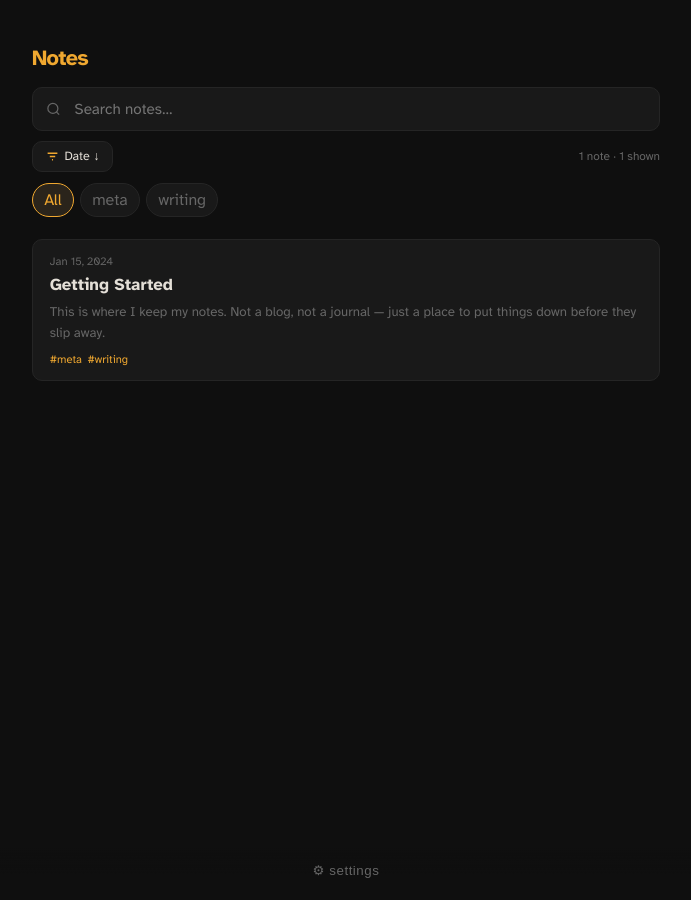
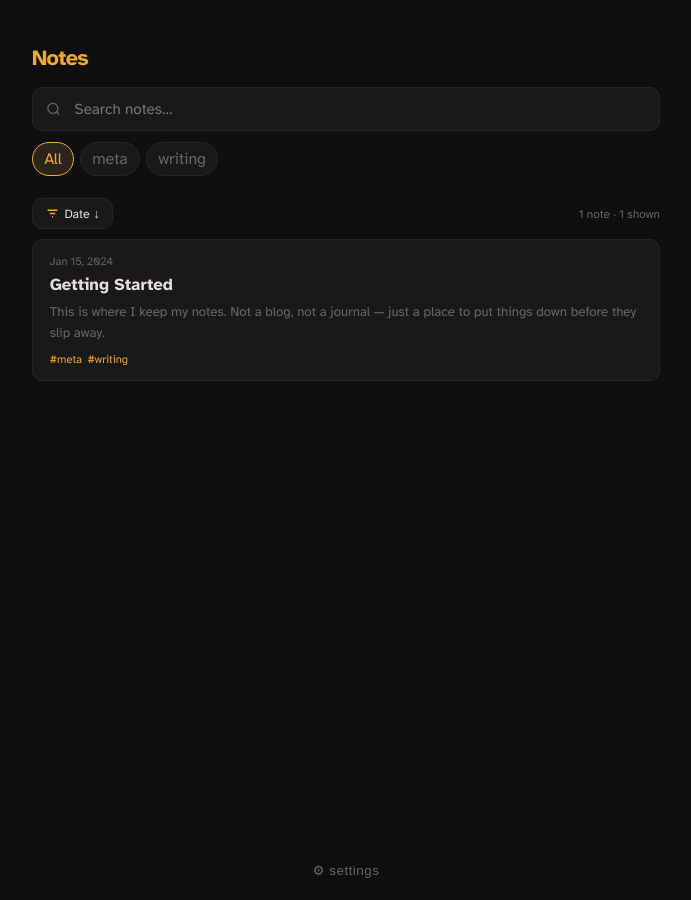
Before and after one commit to samar1h/notes, a Jekyll site: the page built from index.html, in a window 1280 px wide. Shown: the whole page, without its empty margins (294-985 px from the left). Built offline with Jekyll 4.4.1, drawn with Linux system fonts in a browser that asks for light colours.

Commit message:
Update index.html

```diff
--- a/index.html
+++ b/index.html
@@ -11,6 +11,9 @@ title: Notes
   <input class="search-input" id="search" type="search" placeholder="Search notes…" autocomplete="off" spellcheck="false">
 </div>
 
+
+<div class="tags-row" id="tags"></div>
+
 <div class="controls">
   <button class="sort-btn" id="sort-btn">
     <svg width="13" height="13" viewBox="0 0 24 24" fill="none" stroke="currentColor" stroke-width="2.5"><path d="M3 6h18M7 12h10M11 18h2"/></svg>
@@ -19,6 +22,6 @@ title: Notes
   <span class="count-info" id="count"></span>
 </div>
 
-<div class="tags-row" id="tags"></div>
+
 <div class="notes-list" id="notes-grid"></div>
 <div class="pagination" id="pagination"></div>
```
